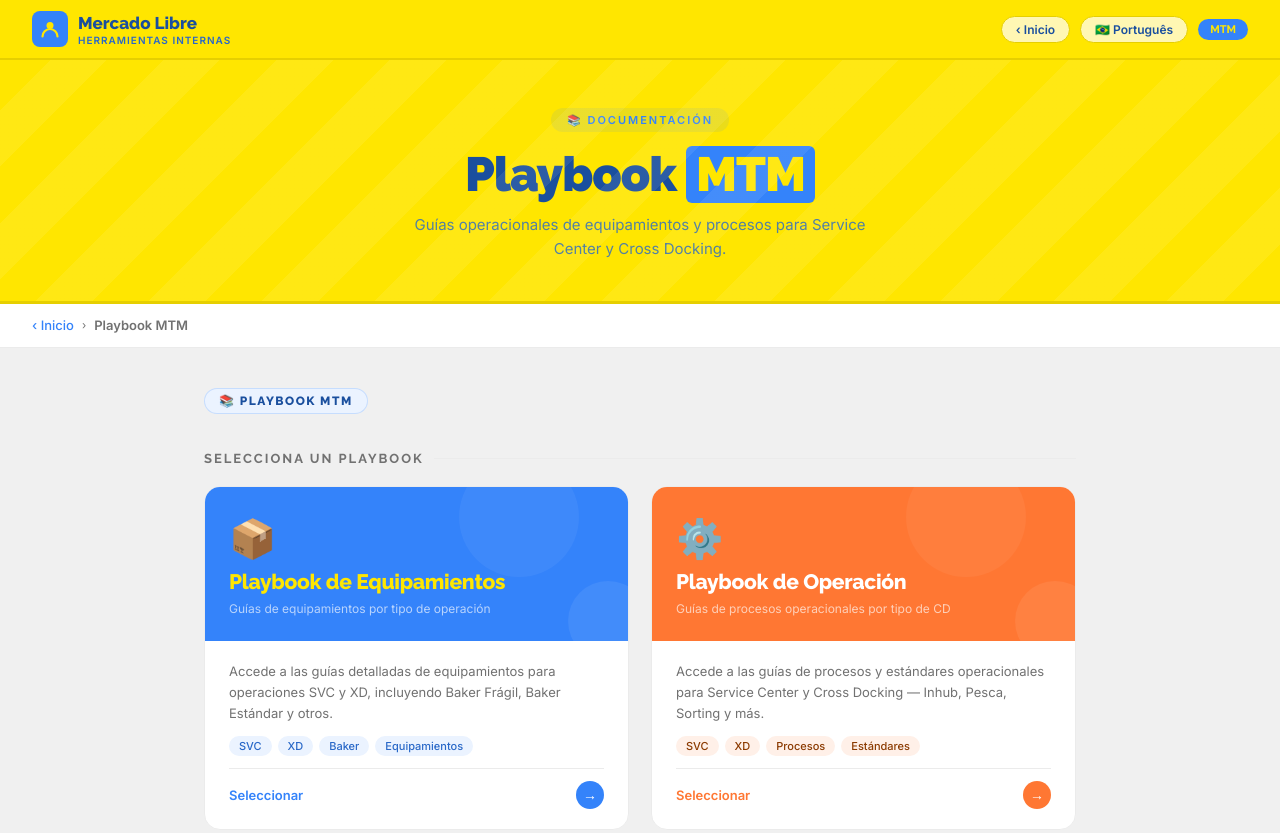
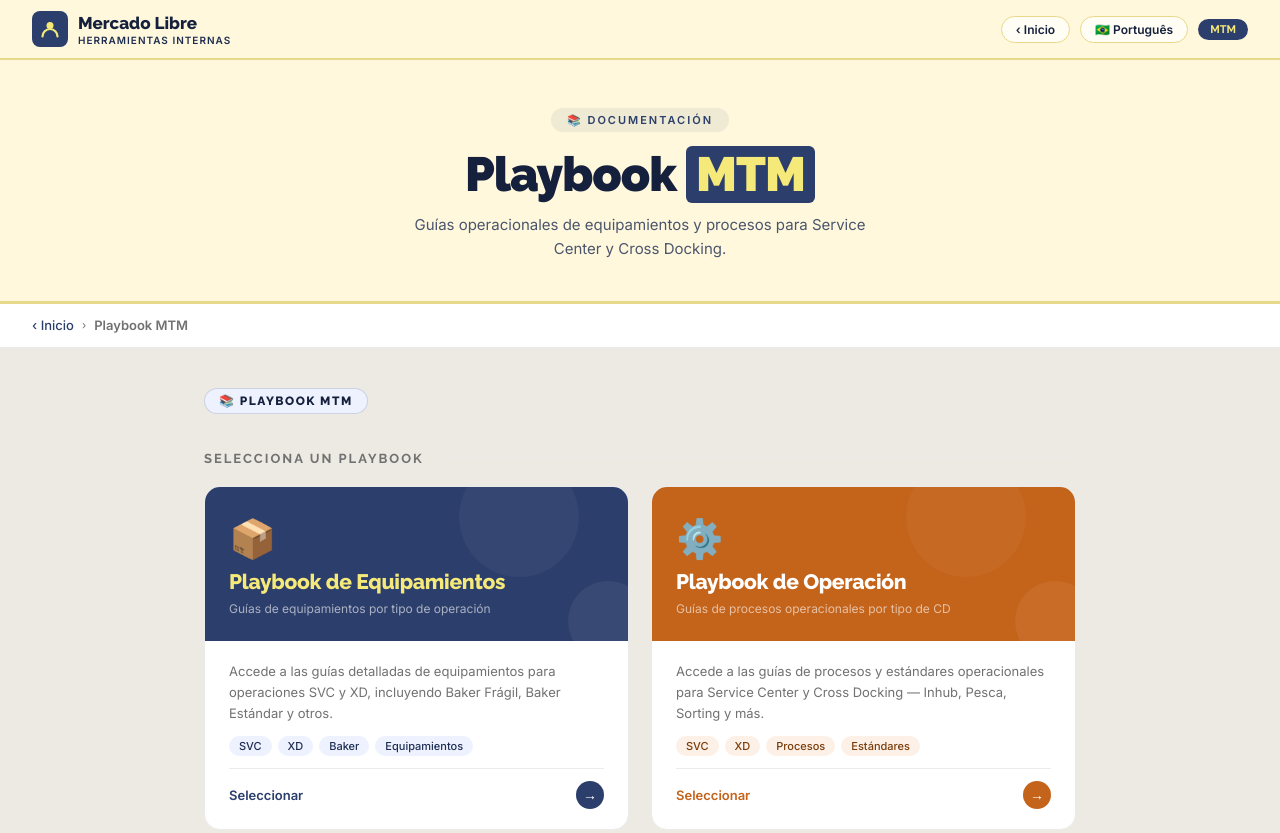
Before and after one commit to leonardolmmiranda-sketch/playbookes, a plain HTML site: page index.html in a window 1280 px wide. Shown: the top 833 px of the page. Drawn offline with Linux system fonts and the light colour scheme.

Commit message:
Update index.html

```diff
--- a/index.html
+++ b/index.html
@@ -8,22 +8,35 @@
 <style>
 *, *::before, *::after { box-sizing: border-box; margin: 0; padding: 0; }
 :root {
-  --yellow: #FFE600; --yellow-dark: #E6CF00;
-  --blue: #3483FA; --blue-dark: #2968C8; --blue-deeper: #1A4F9E;
-  --blue-light: #EBF3FF; --text: #333333;
-  --gray: #717171; --border: #EBEBEB; --white: #FFFFFF;
-  --green: #00A650; --green-dark: #007A3D; --green-light: #E8F8EF;
-  --orange: #FF7733; --orange-light: #FFF0E8;
-  --purple: #6C3FC5; --purple-light: #F0EAFB;
+  --yellow:#FFF8DC;
+  --yellow-mid:#F5E97A;
+  --yellow-dark:#E8D98A;
+  --yellow-light:#FFFDF0;
+  --blue:#2C3E6B;
+  --blue-dark:#1E2D52;
+  --blue-deeper:#15203D;
+  --blue-light:#EEF2FF;
+  --blue-mid:#3D5490;
+  --text:#333333;
+  --gray:#717171;
+  --border:#EBEBEB;
+  --white:#FFFFFF;
+  --green:#2E7D5E;
+  --green-dark:#1F5C44;
+  --green-light:#E8F5EE;
+  --orange:#C4631A;
+  --orange-light:#FDF0E6;
+  --purple:#5B3AA8;
+  --purple-light:#EEE8FA;
 }
-body { font-family: 'Inter', sans-serif; background: #F0F0F0; color: var(--text); min-height: 100vh; }
+body { font-family: 'Inter', sans-serif; background: #EDEAE3; color: var(--text); min-height: 100vh; }
 header { background: var(--yellow); height: 60px; padding: 0 2rem; display: flex; align-items: center; justify-content: space-between; position: sticky; top: 0; z-index: 100; border-bottom: 2px solid var(--yellow-dark); }
 .logo { display: flex; align-items: center; gap: 10px; text-decoration: none; }
 .logo-mark { width: 36px; height: 36px; background: var(--blue); border-radius: 8px; display: flex; align-items: center; justify-content: center; }
 .logo-mark svg { width: 20px; height: 20px; }
 .logo-name { font-family: 'Raleway', sans-serif; font-weight: 800; font-size: 17px; color: var(--blue-deeper); }
 .logo-sub { font-size: 10px; font-weight: 600; color: var(--blue-dark); letter-spacing: 1px; text-transform: uppercase; margin-top: 1px; }
-.badge-header { background: var(--blue); color: var(--yellow); font-family: 'Raleway', sans-serif; font-size: 11px; font-weight: 700; padding: 4px 12px; border-radius: 20px; }
+.badge-header { background: var(--blue); color: var(--yellow-mid); font-family: 'Raleway', sans-serif; font-size: 11px; font-weight: 700; padding: 4px 12px; border-radius: 20px; }
 .header-right { display: flex; align-items: center; gap: 10px; }
 .lang-link { font-size: 12px; font-weight: 600; color: var(--blue-deeper); text-decoration: none; background: rgba(255,255,255,0.7); padding: 5px 14px; border-radius: 20px; border: 1px solid var(--yellow-dark); transition: background .15s; }
 .lang-link:hover { background: white; }
@@ -33,10 +46,10 @@
 .back-btn-arrow { width: 26px; height: 26px; background: var(--blue-light); border-radius: 50%; display: flex; align-items: center; justify-content: center; font-size: 13px; transition: transform .15s; }
 .back-btn:hover .back-btn-arrow { transform: translateX(-3px); }
 .hero { background: var(--yellow); padding: 3rem 2rem 2.5rem; text-align: center; border-bottom: 3px solid var(--yellow-dark); position: relative; overflow: hidden; }
-.hero::before { content: ''; position: absolute; inset: 0; background: repeating-linear-gradient(-45deg, transparent, transparent 40px, rgba(255,255,255,0.08) 40px, rgba(255,255,255,0.08) 80px); pointer-events: none; }
-.hero-eyebrow { display: inline-flex; align-items: center; gap: 8px; font-size: 11px; font-weight: 700; letter-spacing: 2px; text-transform: uppercase; color: var(--blue); margin-bottom: 14px; background: rgba(52,131,250,0.1); padding: 5px 16px; border-radius: 20px; }
+.hero::before { display: none; }
+.hero-eyebrow { display: inline-flex; align-items: center; gap: 8px; font-size: 11px; font-weight: 700; letter-spacing: 2px; text-transform: uppercase; color: var(--blue); margin-bottom: 14px; background: rgba(44,62,107,0.08); padding: 5px 16px; border-radius: 20px; }
 .hero h1 { font-family: 'Raleway', sans-serif; font-size: clamp(28px, 5vw, 48px); font-weight: 900; color: var(--blue-deeper); letter-spacing: -1px; line-height: 1.1; margin-bottom: 10px; }
-.hero h1 span { background: var(--blue); color: var(--yellow); padding: 2px 10px; border-radius: 6px; display: inline-block; }
+.hero h1 span { background: var(--blue); color: var(--yellow-mid); padding: 2px 10px; border-radius: 6px; display: inline-block; }
 .hero-sub { font-size: 15px; color: var(--blue-dark); opacity: 0.8; max-width: 460px; margin: 0 auto; line-height: 1.6; }
 .breadcrumb-bar { background: var(--white); border-bottom: 1px solid var(--border); padding: 0.75rem 2rem; display: flex; align-items: center; gap: 8px; font-size: 13px; flex-wrap: wrap; min-height: 44px; }
 .bc-item { display: flex; align-items: center; gap: 8px; }
@@ -48,33 +61,33 @@
 .level-panel { display: none; }
 .level-panel.active { display: block; animation: fadeUp .35s ease both; }
 .level-header { margin-bottom: 1.75rem; }
-.level-label { display: inline-flex; align-items: center; gap: 8px; font-family: 'Raleway', sans-serif; font-size: 12px; font-weight: 800; letter-spacing: 1.5px; text-transform: uppercase; color: var(--blue-deeper); margin-bottom: 0.6rem; background: var(--blue-light); padding: 5px 14px; border-radius: 20px; border: 1px solid rgba(52,131,250,0.2); }
-.level-label.orange { color: #7a2e00; background: var(--orange-light); border-color: rgba(255,119,51,0.25); }
-.level-label.purple { color: var(--purple); background: var(--purple-light); border-color: rgba(108,63,197,0.2); }
-.level-label.green { color: var(--green-dark); background: var(--green-light); border-color: rgba(0,166,80,0.2); }
+.level-label { display: inline-flex; align-items: center; gap: 8px; font-family: 'Raleway', sans-serif; font-size: 12px; font-weight: 800; letter-spacing: 1.5px; text-transform: uppercase; color: var(--blue-deeper); margin-bottom: 0.6rem; background: var(--blue-light); padding: 5px 14px; border-radius: 20px; border: 1px solid rgba(44,62,107,0.18); }
+.level-label.orange { color: #7a2e00; background: var(--orange-light); border-color: rgba(196,99,26,0.25); }
+.level-label.purple { color: var(--purple); background: var(--purple-light); border-color: rgba(91,58,168,0.2); }
+.level-label.green { color: var(--green-dark); background: var(--green-light); border-color: rgba(46,125,94,0.2); }
 .level-title { font-family: 'Raleway', sans-serif; font-size: 13px; font-weight: 700; letter-spacing: 2px; text-transform: uppercase; color: var(--gray); display: flex; align-items: center; gap: 10px; }
 .level-title::after { content: ''; flex: 1; height: 1px; background: var(--border); }
 .cards-grid { display: grid; grid-template-columns: repeat(auto-fit, minmax(280px, 1fr)); gap: 22px; }
 .tool-card { background: var(--white); border-radius: 16px; border: 1px solid var(--border); overflow: hidden; text-decoration: none; display: flex; flex-direction: column; transition: transform .2s, box-shadow .2s; cursor: pointer; animation: fadeUp .4s ease both; }
-.tool-card:hover { transform: translateY(-4px); box-shadow: 0 12px 40px rgba(52,131,250,0.13); border-color: var(--blue); }
+.tool-card:hover { transform: translateY(-4px); box-shadow: 0 12px 40px rgba(44,62,107,0.12); border-color: var(--blue-mid); }
 .tool-card.disabled { opacity: 0.45; pointer-events: none; }
 .card-top { padding: 2rem 1.5rem 1.5rem; position: relative; overflow: hidden; background: var(--blue); }
 .card-top.purple { background: var(--purple); }
 .card-top.orange { background: var(--orange); }
 .card-top.green { background: var(--green); }
-.card-top::after { content: ''; position: absolute; bottom: -20px; right: -20px; width: 80px; height: 80px; border-radius: 50%; background: rgba(255,255,255,0.07); }
-.card-top::before { content: ''; position: absolute; top: -30px; left: 60%; width: 120px; height: 120px; border-radius: 50%; background: rgba(255,255,255,0.05); }
+.card-top::after { content: ''; position: absolute; bottom: -20px; right: -20px; width: 80px; height: 80px; border-radius: 50%; background: rgba(255,255,255,0.06); }
+.card-top::before { content: ''; position: absolute; top: -30px; left: 60%; width: 120px; height: 120px; border-radius: 50%; background: rgba(255,255,255,0.04); }
 .coming-badge { display: inline-flex; align-items: center; gap: 5px; background: rgba(255,255,255,0.18); border-radius: 20px; padding: 3px 10px; font-size: 10px; font-weight: 700; color: rgba(255,255,255,0.8); letter-spacing: .5px; margin-bottom: 10px; }
 .card-emoji { font-size: 38px; display: block; margin-bottom: 12px; line-height: 1; }
-.card-title { font-family: 'Raleway', sans-serif; font-size: 21px; font-weight: 800; color: var(--yellow); letter-spacing: -0.3px; line-height: 1.2; margin-bottom: 6px; }
+.card-title { font-family: 'Raleway', sans-serif; font-size: 21px; font-weight: 800; color: var(--yellow-mid); letter-spacing: -0.3px; line-height: 1.2; margin-bottom: 6px; }
 .card-top.purple .card-title, .card-top.orange .card-title, .card-top.green .card-title { color: white; }
-.card-subtitle { font-size: 12px; color: rgba(255,255,255,0.65); line-height: 1.4; }
+.card-subtitle { font-size: 12px; color: rgba(255,255,255,0.6); line-height: 1.4; }
 .card-bottom { padding: 1.25rem 1.5rem; flex: 1; display: flex; flex-direction: column; gap: 12px; }
 .card-desc { font-size: 13px; color: var(--gray); line-height: 1.6; flex: 1; }
 .card-tags { display: flex; gap: 6px; flex-wrap: wrap; }
 .tag { font-size: 11px; font-weight: 500; padding: 3px 10px; border-radius: 20px; background: var(--blue-light); color: var(--blue-dark); }
 .tag.purple { background: var(--purple-light); color: var(--purple); }
-.tag.orange { background: var(--orange-light); color: #8B3A00; }
+.tag.orange { background: var(--orange-light); color: #7A3C0A; }
 .tag.green { background: var(--green-light); color: var(--green-dark); }
 .card-cta { display: flex; align-items: center; justify-content: space-between; padding-top: 12px; border-top: 1px solid var(--border); }
 .cta-text { font-size: 13px; font-weight: 600; color: var(--blue); }
@@ -99,7 +112,7 @@
 
 <header>
   <a class="logo" href="https://mtmtransportes-paginainiciales.vercel.app/">
-    <div class="logo-mark"><svg viewBox="0 0 20 20" fill="none"><circle cx="10" cy="6.5" r="3.5" fill="#FFE600"/><path d="M2.5 17.5c0-4.142 3.358-7.5 7.5-7.5s7.5 3.358 7.5 7.5" stroke="#FFE600" stroke-width="2.2" stroke-linecap="round"/></svg></div>
+    <div class="logo-mark"><svg viewBox="0 0 20 20" fill="none"><circle cx="10" cy="6.5" r="3.5" fill="#F5E97A"/><path d="M2.5 17.5c0-4.142 3.358-7.5 7.5-7.5s7.5 3.358 7.5 7.5" stroke="#F5E97A" stroke-width="2.2" stroke-linecap="round"/></svg></div>
     <div><div class="logo-name">Mercado Libre</div><div class="logo-sub">Herramientas Internas</div></div>
   </a>
   <div class="header-right">
@@ -129,12 +142,11 @@
   <span id="back-label">Volver</span>
 </button>
 
-  <!-- ══ LEVEL 0: root ══ -->
+  <!-- LEVEL 0 -->
   <div class="level-panel active" id="panel-root">
     <div class="level-header"><div class="level-label">📚 Playbook MTM</div></div>
     <div class="level-title">Selecciona un playbook</div><br>
     <div class="cards-grid">
-
       <div class="tool-card" onclick="goTo('equip')">
         <div class="card-top">
           <span class="card-emoji">📦</span>
@@ -147,7 +159,6 @@
           <div class="card-cta"><span class="cta-text">Seleccionar</span><div class="cta-arrow">→</div></div>
         </div>
       </div>
-
       <div class="tool-card" onclick="goTo('op')">
         <div class="card-top orange">
           <span class="card-emoji">⚙️</span>
@@ -160,16 +171,14 @@
           <div class="card-cta"><span class="cta-text orange">Seleccionar</span><div class="cta-arrow orange">→</div></div>
         </div>
       </div>
-
     </div>
   </div>
 
-  <!-- ══ LEVEL 1a: Equipamientos ══ -->
+  <!-- LEVEL 1a: Equipamientos -->
   <div class="level-panel" id="panel-equip">
     <div class="level-header"><div class="level-label">📦 Playbook de Equipamientos</div></div>
     <div class="level-title">Selecciona la operación</div><br>
     <div class="cards-grid">
-
       <div class="tool-card" onclick="goTo('equip-svc')">
         <div class="card-top">
           <span class="card-emoji">🏪</span>
@@ -182,7 +191,6 @@
           <div class="card-cta"><span class="cta-text">Seleccionar</span><div class="cta-arrow">→</div></div>
         </div>
       </div>
-
       <div class="tool-card" onclick="goTo('equip-xd')">
         <div class="card-top purple">
           <span class="card-emoji">🔄</span>
@@ -195,16 +203,14 @@
           <div class="card-cta"><span class="cta-text purple">Seleccionar</span><div class="cta-arrow purple">→</div></div>
         </div>
       </div>
-
     </div>
   </div>
 
-  <!-- ══ LEVEL 1b: Operación ══ -->
+  <!-- LEVEL 1b: Operación -->
   <div class="level-panel" id="panel-op">
     <div class="level-header"><div class="level-label orange">⚙️ Playbook de Operación</div></div>
     <div class="level-title">Selecciona la operación</div><br>
     <div class="cards-grid">
-
       <div class="tool-card" onclick="goTo('op-svc')">
         <div class="card-top">
           <span class="card-emoji">🏪</span>
@@ -217,7 +223,6 @@
           <div class="card-cta"><span class="cta-text">Seleccionar</span><div class="cta-arrow">→</div></div>
         </div>
       </div>
-
       <div class="tool-card" onclick="goTo('op-xd')">
         <div class="card-top purple">
           <span class="card-emoji">🔄</span>
@@ -230,16 +235,14 @@
           <div class="card-cta"><span class="cta-text purple">Seleccionar</span><div class="cta-arrow purple">→</div></div>
         </div>
       </div>
-
     </div>
   </div>
 
-  <!-- ══ LEVEL 2a: Equipamientos SVC ══ -->
+  <!-- LEVEL 2a: Equipamientos SVC -->
   <div class="level-panel" id="panel-equip-svc">
     <div class="level-header"><div class="level-label">🏪 Equipamientos — SVC</div></div>
     <div class="level-title">Selecciona el equipamiento</div><br>
     <div class="cards-grid">
-
       <a class="tool-card" href="LINK_BAKER_FRAGIL_SVC_ES">
         <div class="card-top">
           <span class="card-emoji">🧺</span>
@@ -252,7 +255,6 @@
           <div class="card-cta"><span class="cta-text">Abrir guía</span><div class="cta-arrow">→</div></div>
         </div>
       </a>
-
       <a class="tool-card" href="LINK_BAKER_ESTANDAR_SVC_ES">
         <div class="card-top green">
           <span class="card-emoji">📦</span>
@@ -265,16 +267,14 @@
           <div class="card-cta"><span class="cta-text green">Abrir guía</span><div class="cta-arrow green">→</div></div>
         </div>
       </a>
-
     </div>
   </div>
 
-  <!-- ══ LEVEL 2b: Equipamientos XD ══ -->
+  <!-- LEVEL 2b: Equipamientos XD -->
   <div class="level-panel" id="panel-equip-xd">
     <div class="level-header"><div class="level-label purple">🔄 Equipamientos — XD</div></div>
     <div class="level-title">Selecciona el equipamiento</div><br>
     <div class="cards-grid">
-
       <a class="tool-card" href="LINK_BAKER_FRAGIL_XD_ES">
         <div class="card-top purple">
           <span class="card-emoji">🧺</span>
@@ -287,7 +287,6 @@
           <div class="card-cta"><span class="cta-text purple">Abrir guía</span><div class="cta-arrow purple">→</div></div>
         </div>
       </a>
-
       <a class="tool-card" href="LINK_BAKER_ESTANDAR_XD_ES">
         <div class="card-top green">
           <span class="card-emoji">📦</span>
@@ -300,11 +299,10 @@
           <div class="card-cta"><span class="cta-text green">Abrir guía</span><div class="cta-arrow green">→</div></div>
         </div>
       </a>
-
     </div>
   </div>
 
-  <!-- ══ LEVEL 2c: Operación SVC ══ -->
+  <!-- LEVEL 2c: Operación SVC -->
   <div class="level-panel" id="panel-op-svc">
     <div class="level-header"><div class="level-label orange">🏪 Operación — SVC</div></div>
     <div class="level-title">Guías disponibles</div><br>
@@ -325,7 +323,7 @@
     </div>
   </div>
 
-  <!-- ══ LEVEL 2d: Operación XD ══ -->
+  <!-- LEVEL 2d: Operación XD -->
   <div class="level-panel" id="panel-op-xd">
     <div class="level-header"><div class="level-label orange">🔄 Operación — XD</div></div>
     <div class="level-title">Guías disponibles</div><br>
@@ -355,13 +353,13 @@
 
 <script>
 const TREE = {
-  root:        { label: 'Playbook MTM',          parent: null },
-  equip:       { label: 'Equipamientos',          parent: 'root' },
-  op:          { label: 'Operación',              parent: 'root' },
-  'equip-svc': { label: 'SVC',                    parent: 'equip' },
-  'equip-xd':  { label: 'XD',                     parent: 'equip' },
-  'op-svc':    { label: 'SVC',                    parent: 'op' },
-  'op-xd':     { label: 'XD',                     parent: 'op' },
+  root:        { label: 'Playbook MTM',     parent: null },
+  equip:       { label: 'Equipamientos',    parent: 'root' },
+  op:          { label: 'Operación',        parent: 'root' },
+  'equip-svc': { label: 'SVC',              parent: 'equip' },
+  'equip-xd':  { label: 'XD',              parent: 'equip' },
+  'op-svc':    { label: 'SVC',              parent: 'op' },
+  'op-xd':     { label: 'XD',              parent: 'op' },
 };
 let current = 'root';
 function getAncestors(id) {
```
